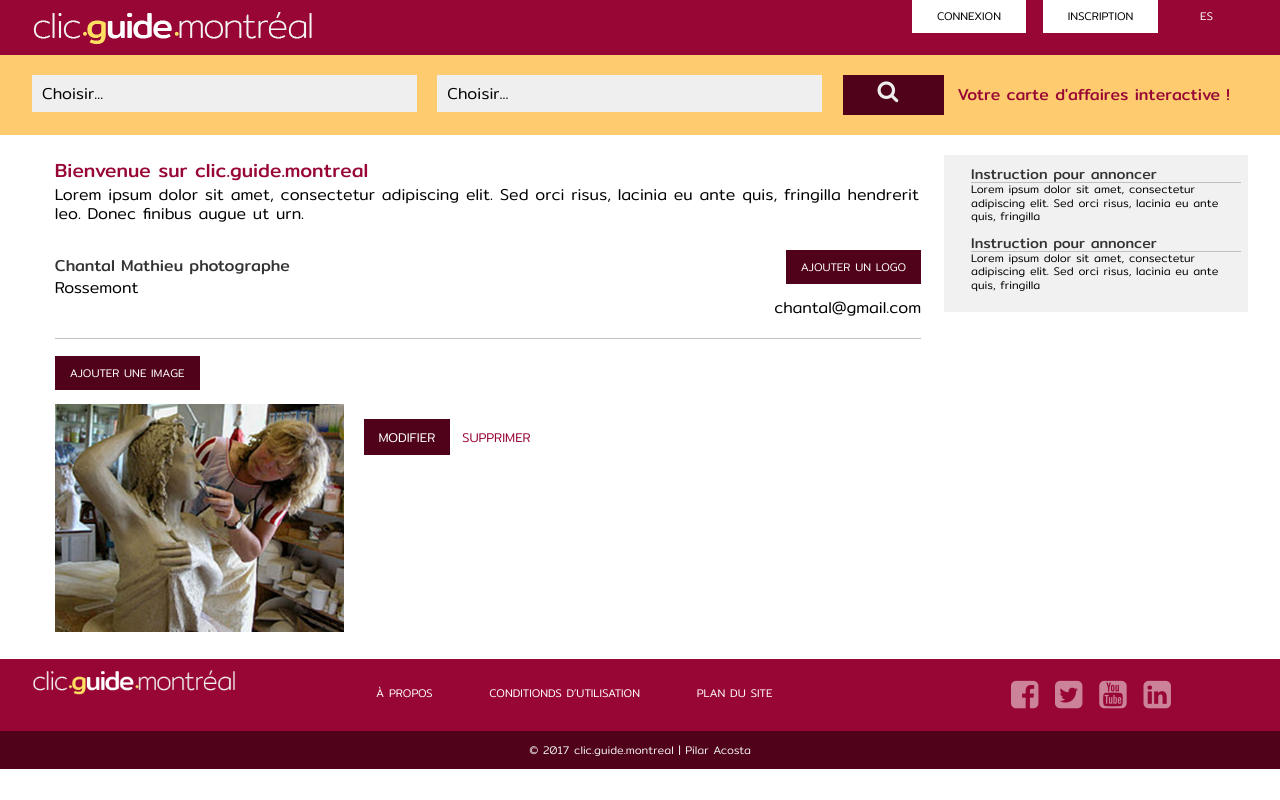
After one commit to pilacosta/clic.guide, a PHP site: page /profil.php in a window 1280 px wide. The commit adds this page. Run offline with PHP 8.4, Linux system fonts and the light colour scheme.

Commit message:
mis à jour css + form-inscription + index + page profil

```diff
--- a/css/main.css
+++ b/css/main.css
@@ -17,7 +17,7 @@ p{
 h1{
     color: #980635;
     font-weight: 400;
-    font-size: 1.4rem;
+    font-size: 1.2rem;
 }
 img{
     max-width: 100%;
@@ -29,6 +29,9 @@ a{
     font-size: 0.7rem;
 }
 hr{
+    height: 1px;
+    border: 0;
+    background-color: #c0c0c0;
 }
 .container{
     width: 95%;
@@ -466,6 +480,72 @@ label{
     background-color: #fff4f4;
     padding: 5px;
 }
+
+/* --------------------------------profil------------------------------------ */
+.profil-base{
+    margin: 30px 0 20px 0;
+}
+.profil-gouche h1{
+font-size: 1rem;
+    color: #333;
+}
+
+.profil-droite{
+    text-align: right;
+
+}
+.profil-droite p{
+    margin: 20px 0 20px 0;
+    text-align: right;
+}
+.profil-droite a{
+    background-color: #4f021a;
+    text-transform: uppercase;
+    padding: 8px 15px 8px 15px;
+    width: 300px;
+    color: #ffffff;
+
+}
+.profil-droite a:hover{
+    background-color: #980635;
+}
+.ajout-image{
+    margin: 20px 0 20px 0;
+
+}
+.ajout-image a{
+    background-color: #4f021a;
+    text-transform: uppercase;
+    padding: 8px 15px 8px 15px;
+    width: 300px;
+    color: #ffffff;
+}
+.ajout-image a:hover{
+    background-color: #980635;
+
+}
+.col-8.mod-image {
+    margin: 20px;
+    width: 60%;
+}
+a.bouton-mod {
+    background-color: #4f021a;
+    padding: 8px 15px 8px 15px;
+    color: #ffffff;
+    text-transform: uppercase;
+    font-size: 0.8rem;
+}
+a.bouton-mod:hover {
+    background-color: #980635;
+}
+a.bouton-sup{
+    text-transform: uppercase;
+    font-size: 0.8rem;
+    color: #980635;
+    padding: 8px 15px 8px 5px;
+}
+
+
 /* --------------------------------responsive------------------------------------ */
 
 /*@media 960 ----------------------------------------------------------*/
--- a/form-inscription.php
+++ b/form-inscription.php
@@ -164,7 +164,8 @@ require_once 'views/page_head.php';
 
                     <div class="container">
                         <h1>Inscrire mon enterprise ou service</h1>
-                        <form id="formulaire" action="<?= basename(__FILE__) ?>" method="post">
+                        <form id="formulaire" action="profil.php" method="post">
+<!--                        <form id="formulaire" action="--><?//= basename(__FILE__) ?><!--" method="post">-->
 
                             <!--nom compagnie ou service-->
                             <div class="col-6  form-largueur">
@@ -283,7 +284,6 @@ require_once 'views/page_head.php';
 
 
 
-
                             <!--    Description d l'emploi -->
                             <div class="row">
                                 <div class="col-12  area-description">
@@ -304,7 +304,7 @@ require_once 'views/page_head.php';
                                     <input type="submit" name="login" value="Enregistrer">
                                 </div>
                                 <div class="col-10 col-m-9 col-s-8 form-annuler">
-                                    <a href="#">Annuler</a>
+                                    <a href="profil.php">Annuler</a>
                                 </div>
                             </div>
 
--- /dev/null
+++ b/profil.php
@@ -0,0 +1,86 @@
+<?php
+require_once 'views/page_head.php';
+require_once 'views/header.php';
+?>
+
+
+<main>
+
+    <div class="container">
+
+        <div class="row">
+            <div class="col-9">
+                <div class="row">
+
+                    <div class="container">
+                        <div>
+                            <h1>Bienvenue sur clic.guide.montreal</h1>
+                            <p>Lorem ipsum dolor sit amet, consectetur adipiscing elit. Sed orci risus,
+                                lacinia eu ante quis, fringilla hendrerit leo. Donec finibus augue ut urn. </p>
+                        </div>
+
+
+                        <div class="profil-base">
+                            <div class="col-6 profil-gouche">
+                                <h1>Chantal Mathieu photographe</h1>
+                                <p>Rossemont</p>
+                            </div>
+
+                            <div class="col-6 profil-droite">
+                                <a href="" class="bouton-ajouter">Ajouter un logo</a>
+                                <p>chantal@gmail.com</p>
+                            </div>
+                        </div>
+                        <hr class="col-12">
+
+                        <!--    Ajout image -->
+                            <div class="row">
+                                <div class="col-12 ajout-image">
+                                    <a href="" class="bouton">Ajouter une image</a>
+                                </div>
+                                <div class="col-4 ">
+                                    <img src="images/artistes-art-05.jpg" alt="">
+                                </div>
+                                <div class="col-8 mod-image">
+                                    <a href="" class="bouton-mod">Modifier</a>
+                                    <a href="" class="bouton-sup">Supprimer</a>
+                                </div>
+                            </div>
+
+                    </div><!--fin container-->
+
+                </div>
+
+
+
+            </div><!--fin annonces-->
+
+            <div class="col-3  col_droite">
+                <div class="container">
+                    <div class="info-col-droite">
+                        <h2>Instruction pour annoncer</h2>
+                        <hr>
+                        <p>Lorem ipsum dolor sit amet, consectetur adipiscing elit. Sed orci risus,
+                            lacinia eu ante quis, fringilla</p>
+                    </div>
+                    <div class="info-col-droite">
+                        <h2>Instruction pour annoncer</h2>
+                        <hr>
+                        <p>Lorem ipsum dolor sit amet, consectetur adipiscing elit. Sed orci risus,
+                            lacinia eu ante quis, fringilla</p>
+                    </div>
+
+                </div><!--fin container-->
+            </div><!--fin colonne droite-->
+        </div><!--fin row-->
+    </div><!--fin container-->
+
+</main>
+
+
+<?php
+require_once 'views/footer.php';
+require_once 'views/javascript.php';
+?>
+
+</html>
```
Also changed, not shown: other parts of css/main.css (+38 -8 lines), index.php (+10 -10 lines).
